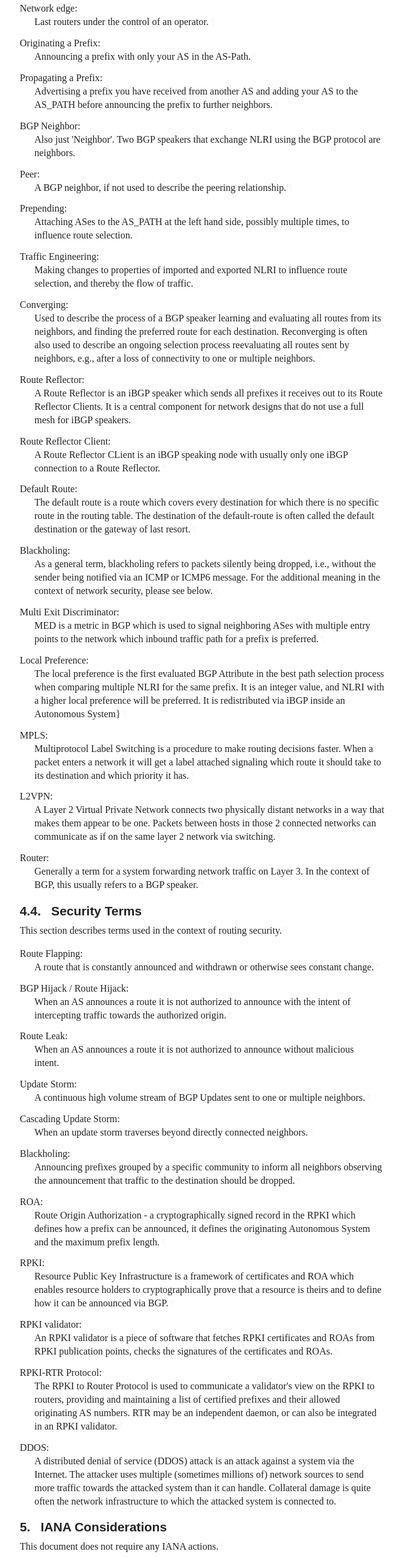
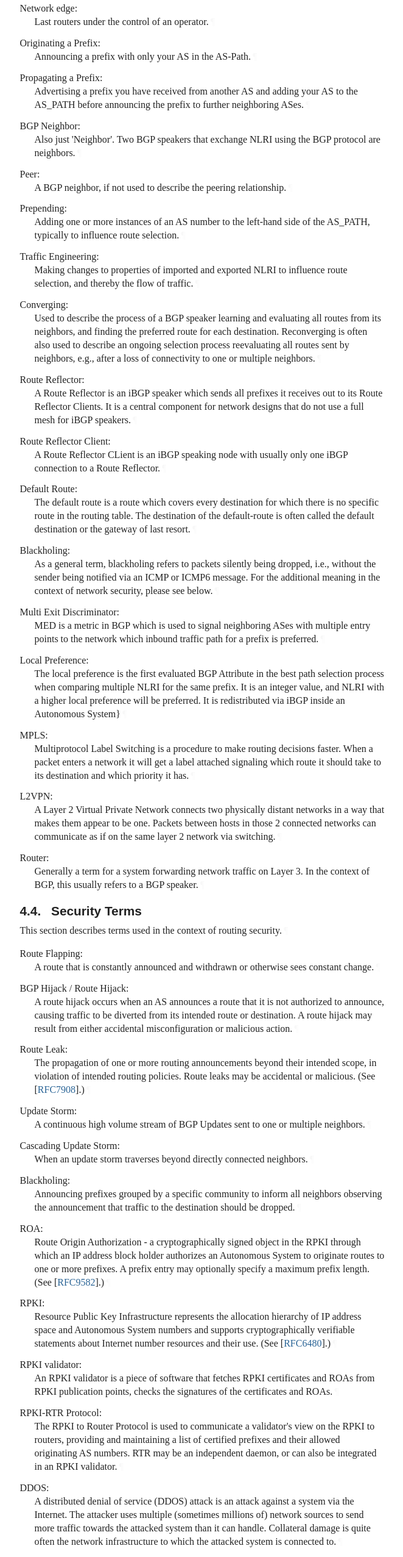
Before and after one commit to ichdasich/draft-routing-operations-terminology, a plain HTML site: page draft-ietf-grow-routing-ops-terms.html in a window 1280 px wide. Shown: the part 7258-9811 px from the top of the page at 61% size, without its empty margins (92-754 px from the left). Drawn offline with Linux system fonts and the light colour scheme; a web font is replaced by a local one.

Commit message:
Script updating gh-pages from 481a9f1. [ci skip]

```diff
--- a/draft-ietf-grow-routing-ops-terms.html
+++ b/draft-ietf-grow-routing-ops-terms.html
@@ -1599,7 +1599,7 @@ svg {
 </dd>
           <dd class="break"></dd>
 <dt id="section-4.3-2.13">Propagating a Prefix:</dt>
-          <dd style="margin-left: 1.5em" id="section-4.3-2.14">Advertising a prefix you have received from another AS and adding your AS to the AS_PATH before announcing the prefix to further neighbors.<a href="#section-4.3-2.14" class="pilcrow">¶</a>
+          <dd style="margin-left: 1.5em" id="section-4.3-2.14">Advertising a prefix you have received from another AS and adding your AS to the AS_PATH before announcing the prefix to further neighboring ASes.<a href="#section-4.3-2.14" class="pilcrow">¶</a>
 </dd>
           <dd class="break"></dd>
 <dt id="section-4.3-2.15">BGP Neighbor:</dt>
@@ -1611,7 +1611,7 @@ svg {
 </dd>
           <dd class="break"></dd>
 <dt id="section-4.3-2.19">Prepending:</dt>
-          <dd style="margin-left: 1.5em" id="section-4.3-2.20">Attaching ASes to the AS_PATH at the left hand side, possibly multiple times, to influence route selection.<a href="#section-4.3-2.20" class="pilcrow">¶</a>
+          <dd style="margin-left: 1.5em" id="section-4.3-2.20">Adding one or more instances of an AS number to the left-hand side of the AS_PATH, typically to influence route selection.<a href="#section-4.3-2.20" class="pilcrow">¶</a>
 </dd>
           <dd class="break"></dd>
 <dt id="section-4.3-2.21">Traffic Engineering:</dt>
@@ -1675,11 +1675,11 @@ svg {
 </dd>
           <dd class="break"></dd>
 <dt id="section-4.4-2.3">BGP Hijack / Route Hijack:</dt>
-          <dd style="margin-left: 1.5em" id="section-4.4-2.4">When an AS announces a route it is not authorized to announce with the intent of intercepting traffic towards the authorized origin.<a href="#section-4.4-2.4" class="pilcrow">¶</a>
+          <dd style="margin-left: 1.5em" id="section-4.4-2.4">A route hijack occurs when an AS announces a route that it is not authorized to announce, causing traffic to be diverted from its intended route or destination. A route hijack may result from either accidental misconfiguration or malicious action.<a href="#section-4.4-2.4" class="pilcrow">¶</a>
 </dd>
           <dd class="break"></dd>
 <dt id="section-4.4-2.5">Route Leak:</dt>
-          <dd style="margin-left: 1.5em" id="section-4.4-2.6">When an AS announces a route it is not authorized to announce without malicious intent.<a href="#section-4.4-2.6" class="pilcrow">¶</a>
+          <dd style="margin-left: 1.5em" id="section-4.4-2.6">The propagation of one or more routing announcements beyond their intended scope, in violation of intended routing policies. Route leaks may be accidental or malicious. (See <span>[<a href="#RFC7908" class="cite xref">RFC7908</a>]</span>.)<a href="#section-4.4-2.6" class="pilcrow">¶</a>
 </dd>
           <dd class="break"></dd>
 <dt id="section-4.4-2.7">Update Storm:</dt>
@@ -1695,11 +1695,11 @@ svg {
 </dd>
           <dd class="break"></dd>
 <dt id="section-4.4-2.13">ROA:</dt>
-          <dd style="margin-left: 1.5em" id="section-4.4-2.14">Route Origin Authorization - a cryptographically signed record in the RPKI which defines how a prefix can be announced, it defines the originating Autonomous System and the maximum prefix length.<a href="#section-4.4-2.14" class="pilcrow">¶</a>
+          <dd style="margin-left: 1.5em" id="section-4.4-2.14">Route Origin Authorization - a cryptographically signed object in the RPKI through which an IP address block holder authorizes an Autonomous System to originate routes to one or more prefixes. A prefix entry may optionally specify a maximum prefix length. (See <span>[<a href="#RFC9582" class="cite xref">RFC9582</a>]</span>.)<a href="#section-4.4-2.14" class="pilcrow">¶</a>
 </dd>
           <dd class="break"></dd>
 <dt id="section-4.4-2.15">RPKI:</dt>
-          <dd style="margin-left: 1.5em" id="section-4.4-2.16">Resource Public Key Infrastructure is a framework of certificates and ROA which enables resource holders to cryptographically prove that a resource is theirs and to define how it can be announced via BGP.<a href="#section-4.4-2.16" class="pilcrow">¶</a>
+          <dd style="margin-left: 1.5em" id="section-4.4-2.16">Resource Public Key Infrastructure represents the allocation hierarchy of IP address space and Autonomous System numbers and supports cryptographically verifiable statements about Internet number resources and their use. (See <span>[<a href="#RFC6480" class="cite xref">RFC6480</a>]</span>.)<a href="#section-4.4-2.16" class="pilcrow">¶</a>
 </dd>
           <dd class="break"></dd>
 <dt id="section-4.4-2.17">RPKI validator:</dt>
@@ -1810,6 +1810,10 @@ svg {
         <dd>
 <span class="refAuthor">Touch, J.</span>, <span class="refAuthor">Mankin, A.</span>, and <span class="refAuthor">R. Bonica</span>, <span class="refTitle">"The TCP Authentication Option"</span>, <span class="seriesInfo">RFC 5925</span>, <span class="seriesInfo">DOI 10.17487/RFC5925</span>, <time datetime="2010-06" class="refDate">June 2010</time>, <span>&lt;<a href="https://www.rfc-editor.org/info/rfc5925">https://www.rfc-editor.org/info/rfc5925</a>&gt;</span>. </dd>
 <dd class="break"></dd>
+<dt id="RFC6480">[RFC6480]</dt>
+        <dd>
+<span class="refAuthor">Lepinski, M.</span> and <span class="refAuthor">S. Kent</span>, <span class="refTitle">"An Infrastructure to Support Secure Internet Routing"</span>, <span class="seriesInfo">RFC 6480</span>, <span class="seriesInfo">DOI 10.17487/RFC6480</span>, <time datetime="2012-02" class="refDate">February 2012</time>, <span>&lt;<a href="https://www.rfc-editor.org/info/rfc6480">https://www.rfc-editor.org/info/rfc6480</a>&gt;</span>. </dd>
+<dd class="break"></dd>
 <dt id="RFC7454">[RFC7454]</dt>
         <dd>
 <span class="refAuthor">Durand, J.</span>, <span class="refAuthor">Pepelnjak, I.</span>, and <span class="refAuthor">G. Doering</span>, <span class="refTitle">"BGP Operations and Security"</span>, <span class="seriesInfo">BCP 194</span>, <span class="seriesInfo">RFC 7454</span>, <span class="seriesInfo">DOI 10.17487/RFC7454</span>, <time datetime="2015-02" class="refDate">February 2015</time>, <span>&lt;<a href="https://www.rfc-editor.org/info/rfc7454">https://www.rfc-editor.org/info/rfc7454</a>&gt;</span>. </dd>
@@ -1818,9 +1822,17 @@ svg {
         <dd>
 <span class="refAuthor">Savage, D.</span>, <span class="refAuthor">Ng, J.</span>, <span class="refAuthor">Moore, S.</span>, <span class="refAuthor">Slice, D.</span>, <span class="refAuthor">Paluch, P.</span>, and <span class="refAuthor">R. White</span>, <span class="refTitle">"Cisco's Enhanced Interior Gateway Routing Protocol (EIGRP)"</span>, <span class="seriesInfo">RFC 7868</span>, <span class="seriesInfo">DOI 10.17487/RFC7868</span>, <time datetime="2016-05" class="refDate">May 2016</time>, <span>&lt;<a href="https://www.rfc-editor.org/info/rfc7868">https://www.rfc-editor.org/info/rfc7868</a>&gt;</span>. </dd>
 <dd class="break"></dd>
+<dt id="RFC7908">[RFC7908]</dt>
+        <dd>
+<span class="refAuthor">Sriram, K.</span>, <span class="refAuthor">Montgomery, D.</span>, <span class="refAuthor">McPherson, D.</span>, <span class="refAuthor">Osterweil, E.</span>, and <span class="refAuthor">B. Dickson</span>, <span class="refTitle">"Problem Definition and Classification of BGP Route Leaks"</span>, <span class="seriesInfo">RFC 7908</span>, <span class="seriesInfo">DOI 10.17487/RFC7908</span>, <time datetime="2016-06" class="refDate">June 2016</time>, <span>&lt;<a href="https://www.rfc-editor.org/info/rfc7908">https://www.rfc-editor.org/info/rfc7908</a>&gt;</span>. </dd>
+<dd class="break"></dd>
 <dt id="RFC9234">[RFC9234]</dt>
         <dd>
 <span class="refAuthor">Azimov, A.</span>, <span class="refAuthor">Bogomazov, E.</span>, <span class="refAuthor">Bush, R.</span>, <span class="refAuthor">Patel, K.</span>, and <span class="refAuthor">K. Sriram</span>, <span class="refTitle">"Route Leak Prevention and Detection Using Roles in UPDATE and OPEN Messages"</span>, <span class="seriesInfo">RFC 9234</span>, <span class="seriesInfo">DOI 10.17487/RFC9234</span>, <time datetime="2022-05" class="refDate">May 2022</time>, <span>&lt;<a href="https://www.rfc-editor.org/info/rfc9234">https://www.rfc-editor.org/info/rfc9234</a>&gt;</span>. </dd>
+<dd class="break"></dd>
+<dt id="RFC9582">[RFC9582]</dt>
+        <dd>
+<span class="refAuthor">Snijders, J.</span>, <span class="refAuthor">Maddison, B.</span>, <span class="refAuthor">Lepinski, M.</span>, <span class="refAuthor">Kong, D.</span>, and <span class="refAuthor">S. Kent</span>, <span class="refTitle">"A Profile for Route Origin Authorizations (ROAs)"</span>, <span class="seriesInfo">RFC 9582</span>, <span class="seriesInfo">DOI 10.17487/RFC9582</span>, <time datetime="2024-05" class="refDate">May 2024</time>, <span>&lt;<a href="https://www.rfc-editor.org/info/rfc9582">https://www.rfc-editor.org/info/rfc9582</a>&gt;</span>. </dd>
 <dd class="break"></dd>
 <dt id="I-D.ietf-sidrops-aspa-verification">[I-D.ietf-sidrops-aspa-verification]</dt>
       <dd>
```
Also changed, not shown: draft-ietf-grow-routing-ops-terms.txt.
